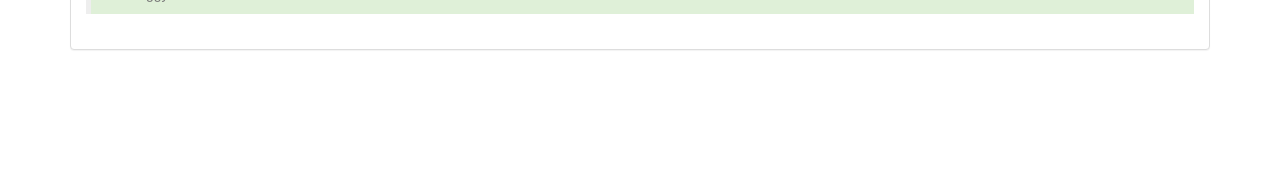
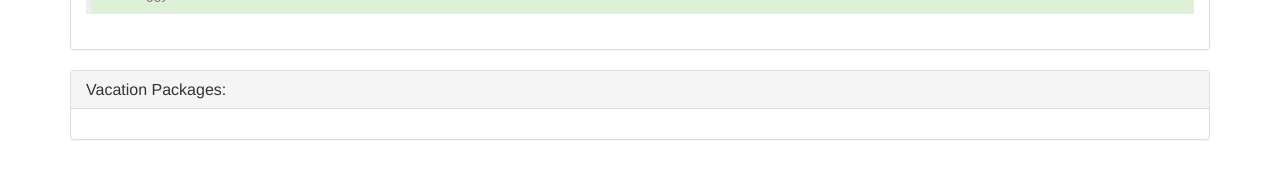
Before and after one commit to austinb847/next-vacation, a plain HTML site: page index.html in a window 1280 px wide. Shown: the part 441-620 px from the top of the page. Drawn offline with Linux system fonts and the light colour scheme.

Commit message:
add new panel section for vacation packages columns

```diff
--- a/index.html
+++ b/index.html
@@ -23,6 +23,13 @@
           </blockquote>
         </div>
       </div>
+      <div class="panel panel-default">
+        <div class="panel-heading">
+          <h2 class="panel-title">Vacation Packages:</h2>
+        </div>
+        <div class="panel-body">
+
+        </div>
     </div>
   </body>
 </html>
```
